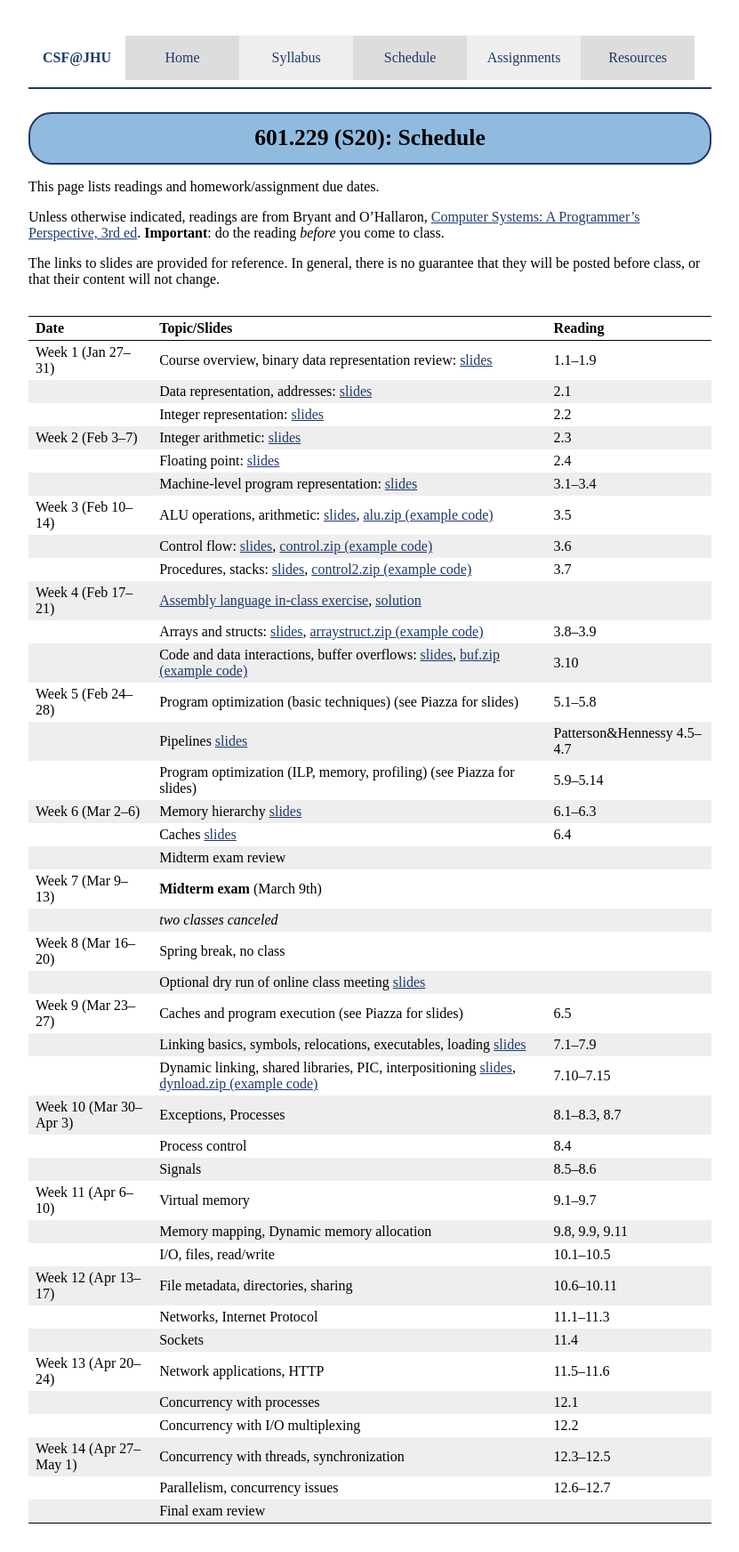
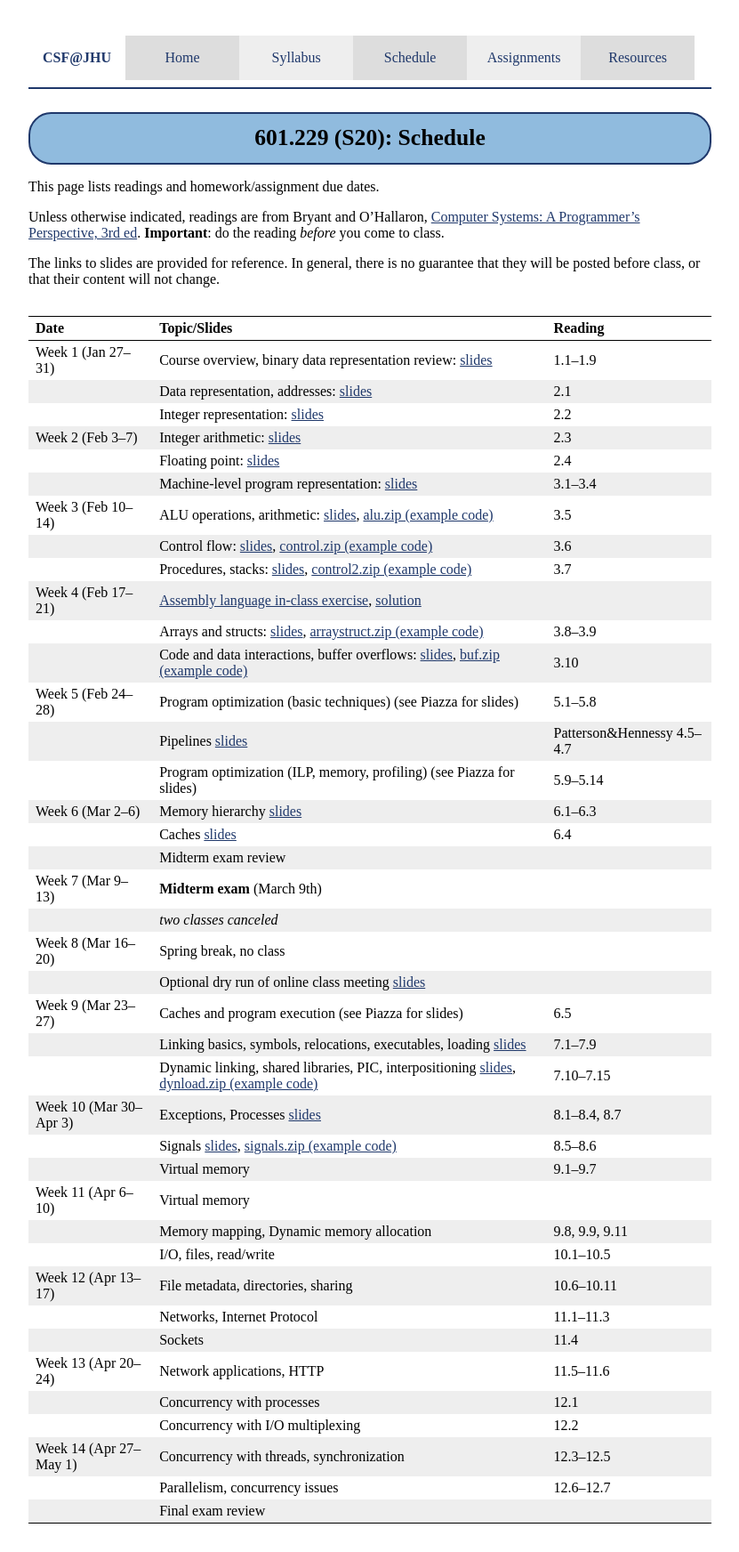
Before and after one commit to jhucsf/spring2020, a Jekyll site: the page built from schedule.md, in a window 1280 px wide. Shown: the whole page at 89% size, without its empty margins (224-1055 px from the left). Built offline with Jekyll 4.4.1, drawn with Linux system fonts in a browser that asks for light colours.

Commit message:
processes, signals

```diff
--- a/schedule.md
+++ b/schedule.md
@@ -37,10 +37,10 @@ Week 8 (Mar 16–20) | Spring break, no class
 Week 9 (Mar 23–27) | Caches and program execution (see Piazza for slides) | 6.5 |
 &nbsp;             | Linking basics, symbols, relocations, executables, loading [slides](lectures/lecture18-public.pdf) | 7.1–7.9 |
 &nbsp;             | Dynamic linking, shared libraries, PIC, interpositioning [slides](lectures/lecture19-public.pdf), [dynload.zip (example code)](lectures/dynload.zip) | 7.10–7.15 |
-Week 10 (Mar 30–Apr 3) | Exceptions, Processes | 8.1–8.3, 8.7
-                   | Process control | 8.4
-                   | Signals | 8.5–8.6 |
-Week 11 (Apr 6–10) | Virtual memory | 9.1–9.7
+Week 10 (Mar 30–Apr 3) | Exceptions, Processes [slides](lectures/lecture20-public.pdf) | 8.1–8.4, 8.7
+&nbsp;             | Signals [slides](lectures/lecture21-public.pdf), [signals.zip (example code)](lectures/signals.zip) | 8.5–8.6 |
+&nbsp;             | Virtual memory | 9.1–9.7
+Week 11 (Apr 6–10) | Virtual memory |
                    | Memory mapping, Dynamic memory allocation | 9.8, 9.9, 9.11 |
                    | I/O, files, read/write | 10.1–10.5 |
 Week 12 (Apr 13–17)| File metadata, directories, sharing | 10.6–10.11
```
Also changed, not shown: 3 other files.
